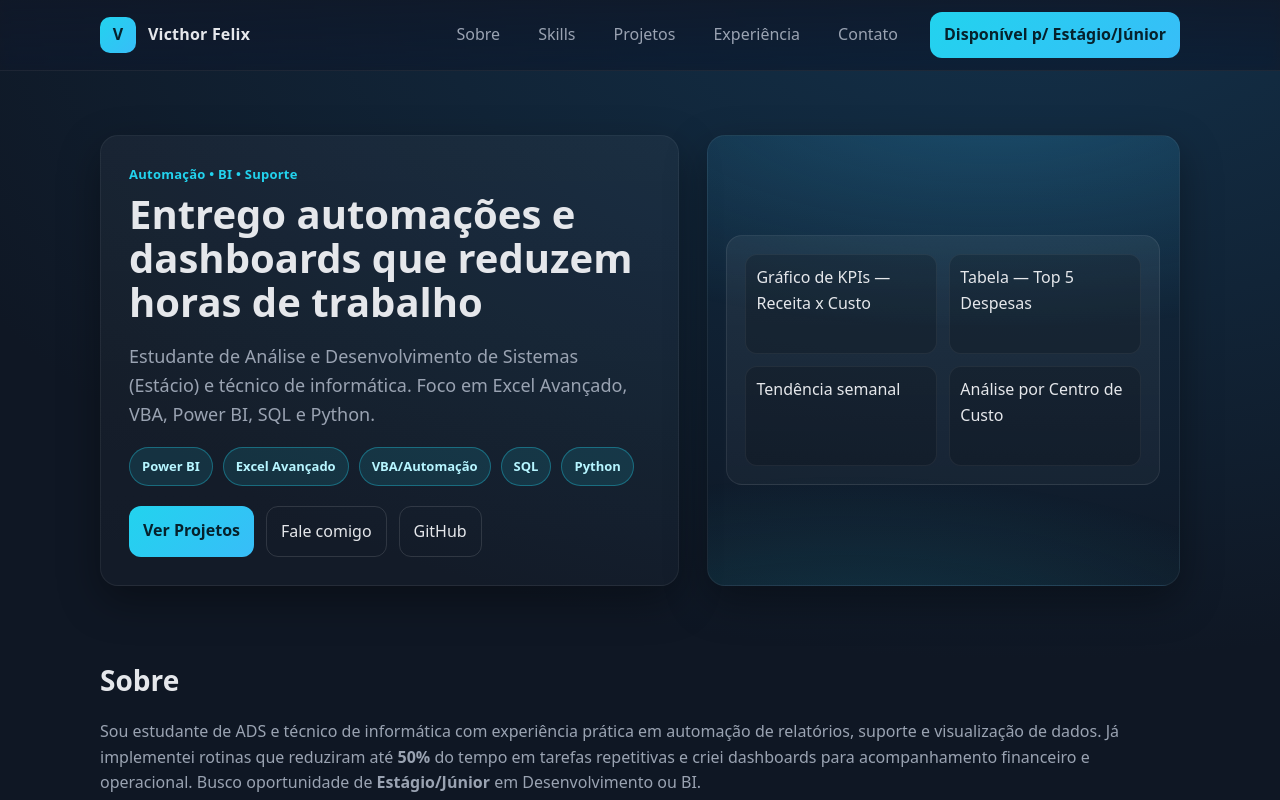
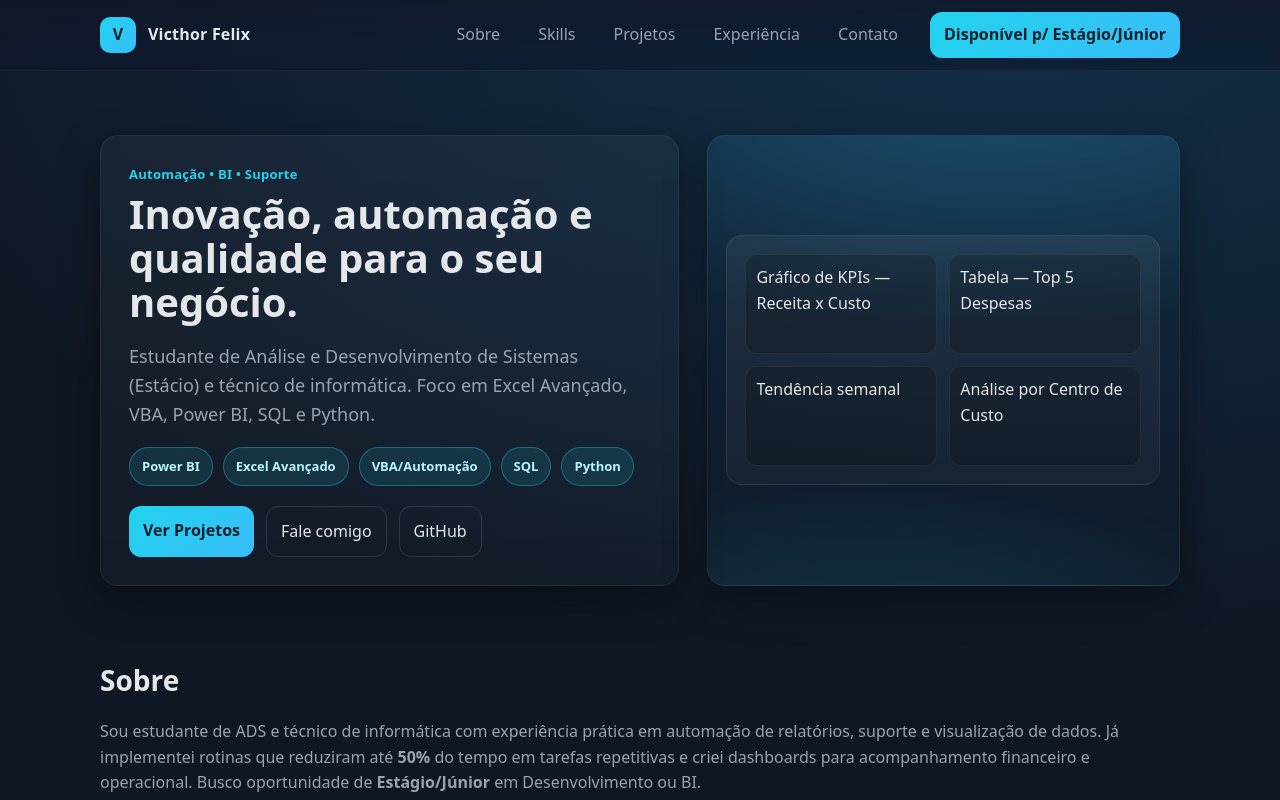
Before and after one commit to Victhor137/portfolio, a plain HTML site: page index.html in a window 1280 px wide. Shown: the top 800 px of the page. Drawn offline with Linux system fonts and the light colour scheme.

Commit message:
Update index.html

```diff
--- a/index.html
+++ b/index.html
@@ -113,7 +113,7 @@
   <header class="hero">
     <div class="left card">
       <div class="kicker">Automação • BI • Suporte</div>
-      <h1>Entrego automações e dashboards que reduzem horas de trabalho</h1>
+      <h1>Inovação, automação e qualidade para o seu negócio.</h1>
       <p class="headline">Estudante de Análise e Desenvolvimento de Sistemas (Estácio) e técnico de informática. Foco em Excel Avançado, VBA, Power BI, SQL e Python.</p>
       <div class="badges">
         <span class="badge">Power BI</span>
```
